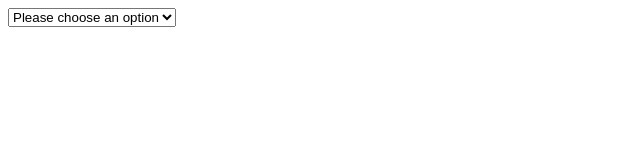
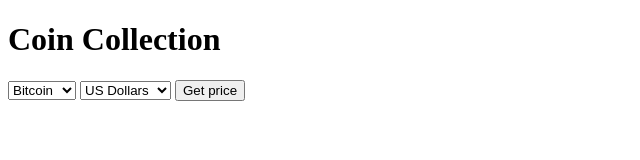
Before and after one commit to james-fourth/coin-collection, a website: page index.html in a window 1280 px wide. Shown: the whole page, without its empty margins (0-640 px from the left). Drawn offline with Linux system fonts and the light colour scheme.

Commit message:
Build out functional selections and relevant responses

```diff
--- a/index.html
+++ b/index.html
@@ -5,13 +5,19 @@
     <title>Coin Collection</title>
   </head>
   <body>
-    <select class="crypto" name="">
-
-      <option value="">Please choose an option</option>
-      <option value="BTC">Bitcoin</option>
-      <option value="ETH">Ether</option>
-      <option value="LTC">Litecoin</option>
-    </select>
-
+    <h1>Coin Collection</h1>
+    <form action="/" method="post">
+      <select name="crypto">
+        <option value="BTC">Bitcoin</option>
+        <option value="ETH">Ether</option>
+        <option value="LTC">Litecoin</option>
+      </select>
+      <select name="fiat">
+        <option value="USD">US Dollars</option>
+        <option value="GBP">GB Pounds</option>
+        <option value="EUR">EU Euros</option>
+      </select>
+      <button type="submit" name="get-price">Get price</button>
+    </form>
   </body>
 </html>
--- a/package.json
+++ b/package.json
@@ -10,6 +10,7 @@
   "license": "ISC",
   "dependencies": {
     "body-parser": "^1.19.0",
-    "express": "^4.17.1"
+    "express": "^4.17.1",
+    "request": "^2.88.0"
   }
 }
```
Also changed, not shown: index.js (+25 -4 lines), 1 other file.
